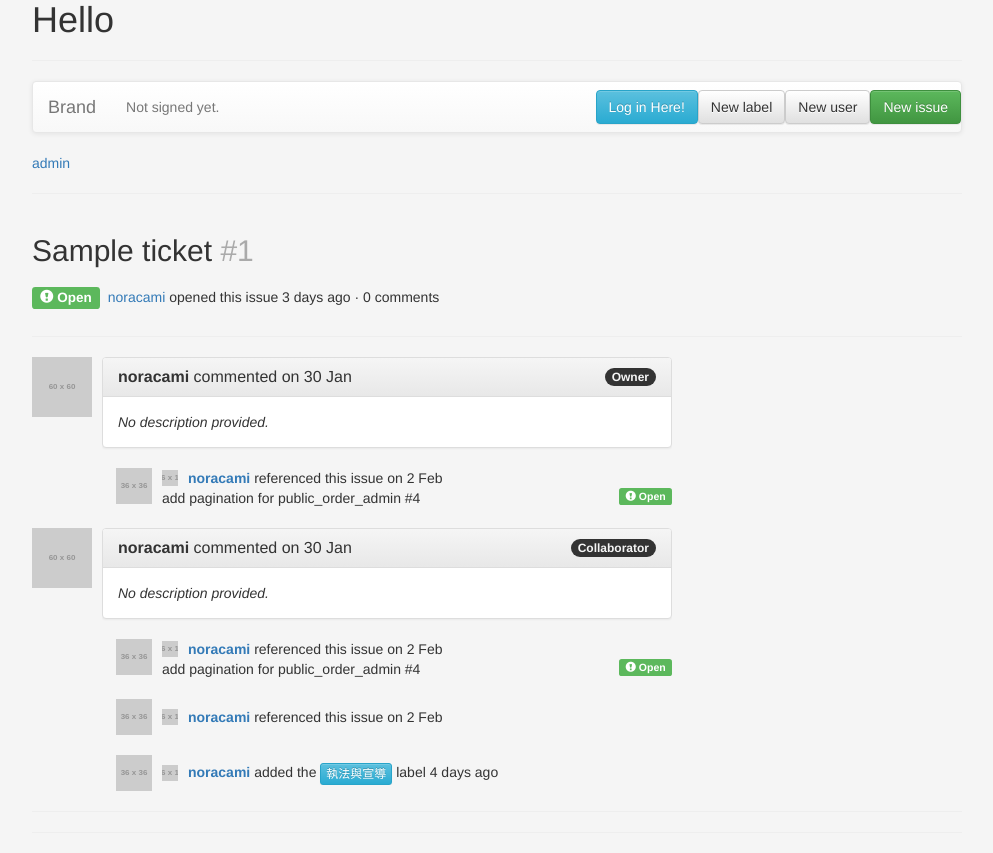
After one commit to noracami/track-it, a Django app: page /issues/1/ in a window 1280 px wide. The commit adds this page. Shown: the whole page, without its empty margins (168-1161 px from the left). Run offline with Django 3.2, Linux system fonts and the light colour scheme; tables that the repository leaves empty hold one stand-in row (values such as "Sample post"); grey boxes labelled with a size stand in for pictures from a placeholder-image service; some libraries are stand-ins or nearby versions.

Commit message:
Out of work
add nav bar
add login/out (just for beta)
add newissue

```diff
--- a/trackit/issues/admin.py
+++ b/trackit/issues/admin.py
@@ -1,6 +1,6 @@
 from django.contrib import admin
 from issues.models import (
-    Ticket, Label,
+    Ticket, Label, User, Comment, TicketStatus
     )
 
 
@@ -8,3 +8,6 @@ from issues.models import (
 # Register your models here.
 admin.site.register(Ticket)
 admin.site.register(Label)
+admin.site.register(User)
+admin.site.register(Comment)
+admin.site.register(TicketStatus)
--- a/trackit/issues/views.py
+++ b/trackit/issues/views.py
@@ -1,12 +1,54 @@
-from django.shortcuts import render
+from django.shortcuts import render, get_object_or_404, redirect
 from .models import Ticket, Label
+import hashlib
 
 # Create your views here.
 def home(request):
     issue = Ticket.objects.filter().order_by('-id')
-    label = Label.objects.filter().order_by('-id')
     readit = []
-    for ticket in issue:
-        readit.append(ticket.label_set.all())
-        pass#a
-    return render(request, 'home.html', {"issue": issue, "label": label, "readit": readit})
+    for i in issue:
+        issue_get = {}
+        issue_get['id'] = i.id
+        issue_get['title'] = i.ticket_title
+        issue_get['status'] = i.status
+        issue_get['time'] = i.time
+        issue_get['label'] = i.label_set.all()
+        readit.append(issue_get)
+        #pass
+    return render(request, 'home.html', {"readit": readit, "request": request})
+
+def issues(request, ticket_id):
+    issue = get_object_or_404(Ticket, id=ticket_id)
+    issue_get = {}
+    issue_get['id'] = issue.id
+    issue_get['title'] = issue.ticket_title
+    issue_get['status'] = issue.status
+    issue_get['time'] = issue.time
+    issue_get['label'] = issue.label_set.all()
+    return render(request, 'issues.html', {"issue_get": issue_get, "request": request})
+
+def newissues(request):
+    if "login" in request.session:
+        name = request.session['login']
+    else:
+        name = "default"
+    return render(request, 'newissues.html', {"issue_get": name, "request": request})
+
+def loginhere(request):
+
+    return render(request, 'loginhere.html', {"issue_get": "", "request": request})
+
+def login(request):
+    #TODO rewrite please
+    if request.method == 'POST':
+        if request.POST['login_password']:
+            plain = request.POST['login_password']
+            if hashlib.sha224(plain.encode()).hexdigest() == '71454996db126e238e278a202a7dbc49dda187ec4f8c9dfc95584900':
+                #login
+                request.session['login'] = request.POST['login_select']
+    return redirect('home')
+
+def logout(request):
+    if request.session['login']:
+        del request.session['login']
+    return redirect('home')
--- /dev/null
+++ b/trackit/static/css/base.css
@@ -0,0 +1,122 @@
+.comment-wraper {
+	width: 640px;
+}
+
+.row-message {
+	;
+}
+
+.row-status {
+	margin-bottom: 20px;
+	padding-left: 84px;
+}
+
+.row-issue-list {
+	margin-bottom: 20px;
+}
+
+/*
+ *
+ *
+ * Badge
+ *
+ *
+ *
+ *
+ */
+
+/*
+.btn-default .badge {
+  color: #fff;
+  background-color: #333;
+}
+.btn-primary .badge {
+  color: #337ab7;
+  background-color: #fff;
+}
+.btn-success .badge {
+  color: #5cb85c;
+  background-color: #fff;
+}
+.btn-info .badge {
+  color: #5bc0de;
+  background-color: #fff;
+}
+.btn-warning .badge {
+  color: #f0ad4e;
+  background-color: #fff;
+}
+.btn-danger .badge {
+  color: #d9534f;
+  background-color: #fff;
+}
+.badge {
+  display: inline-block;
+  min-width: 10px;
+  padding: 3px 7px;
+  font-size: 12px;
+  font-weight: bold;
+  line-height: 1;
+  color: #fff;
+  text-align: center;
+  white-space: nowrap;
+  vertical-align: baseline;
+  background-color: #777;
+  border-radius: 10px;
+}
+.badge:empty {
+  display: none;
+}
+.btn .badge {
+  position: relative;
+  top: -1px;
+}
+.btn-xs .badge {
+  top: 0;
+  padding: 1px 5px;
+}
+a.badge:hover,
+a.badge:focus {
+  color: #fff;
+  text-decoration: none;
+  cursor: pointer;
+}
+.list-group-item.active > .badge,
+.nav-pills > .active > a > .badge {
+  color: #337ab7;
+  background-color: #fff;
+}
+.list-group-item > .badge {
+  float: right;
+}
+.list-group-item > .badge + .badge {
+  margin-right: 5px;
+}
+.nav-pills > li > a > .badge {
+  margin-left: 3px;
+}
+.panel-default > .panel-heading .badge {
+  color: #f5f5f5;
+  background-color: #333;
+}
+.panel-primary > .panel-heading .badge {
+  color: #337ab7;
+  background-color: #fff;
+}
+.panel-success > .panel-heading .badge {
+  color: #dff0d8;
+  background-color: #3c763d;
+}
+.panel-info > .panel-heading .badge {
+  color: #d9edf7;
+  background-color: #31708f;
+}
+.panel-warning > .panel-heading .badge {
+  color: #fcf8e3;
+  background-color: #8a6d3b;
+}
+.panel-danger > .panel-heading .badge {
+  color: #f2dede;
+  background-color: #a94442;
+}
+*/
--- a/trackit/templates/base.html
+++ b/trackit/templates/base.html
@@ -15,6 +15,7 @@
         <link rel="stylesheet" href="https://maxcdn.bootstrapcdn.com/bootstrap/3.3.2/css/bootstrap.min.css">
         <!-- Optional theme -->
         <link rel="stylesheet" href="https://maxcdn.bootstrapcdn.com/bootstrap/3.3.2/css/bootstrap-theme.min.css">
+        <link rel="stylesheet" href="{% static "css/base.css" %}">
         <!-- favicon ico -->
         <link rel="shortcut icon" href="{% static "img/favicon.ico.png" %}">
 
@@ -27,8 +28,36 @@
 
     </head>
     <body style="background-color: #f5f5f5;">
-
-        <h1>hello</h1>
+        <div style="padding-left: 200px; padding-right: 150px;">
+            <div>
+                <a href="/" class="h1">Hello</a>
+            </div>
+            <hr>
+            <nav class="navbar navbar-default">
+                <div class="container-fluid">
+                    <div class="navbar-header">
+                        <a class="navbar-brand" href="#">
+                            Brand
+                        </a>
+                    </div>
+                    {% if request.session.login %}
+                    <p class="navbar-text">Signed in as {{ request.session.login }}</p>
+                    {% else %}
+                    <p class="navbar-text">Not signed yet.</p>
+                    {% endif %}
+                    <a href="/issues/new" type="button" class="btn btn-success navbar-btn navbar-right">New issue</a>
+                    <button type="button" class="btn btn-default navbar-btn navbar-right">New user</button>
+                    <button type="button" class="btn btn-default navbar-btn navbar-right">New label</button>
+                    {% if request.session.login %}
+                    <a href="/logout" type="button" class="btn btn-danger navbar-btn navbar-right">Log out!</a>
+                    {% else %}
+                    <a href="/loginhere" type="button" class="btn btn-info navbar-btn navbar-right">Log in Here!</a>
+                    {% endif %}
+                </div>
+            </nav>
+            <div>
+                <a href="/admin" target="_blank">admin</a>
+            </div>
             <hr>
             {% block hey %}
             <div>
@@ -36,6 +65,7 @@
             </div>
             {% endblock %}
             <hr>
+        </div>
 
         <!-- jQuery (necessary for Bootstrap's JavaScript plugins) -->
         <script src="https://code.jquery.com/jquery-2.1.3.min.js"></script>
--- /dev/null
+++ b/trackit/templates/issues.html
@@ -0,0 +1,145 @@
+{% extends "base.html" %}
+{% block hey %}
+    <div class="row">
+        <div class="col-md-8">
+            <h2>{{ issue_get.title }} <span style="color:#aaa">#{{ issue_get.id }}</span></h2>
+        </div>
+    </div>
+    <div style="float: left;">
+        <h4><span class="label label-success"><span class="glyphicon glyphicon-exclamation-sign" aria-hidden="true"></span> Open</span></h4>
+    </div>
+    <div><h4></h4>&nbsp;&nbsp;<a href="">noracami</a> opened this issue 3 days ago · 0 comments</div>
+    <div class="row"></div>
+    <hr>
+    <div class="comment-wraper">
+        <div class="row-message">
+            <div class="media">
+                <div class="media-left media-top">
+                    <a href="#">
+                        <img class="media-object" src="http://placehold.it/60x60" alt="...">
+                    </a>
+                </div>
+                <div class="media-body">
+                    <div class="panel panel-default">
+                        <div class="panel-heading container-fluid">
+                            <h3 class="panel-title" style="float: left;"><a href=""><strong>noracami</strong></a> commented on 30 Jan</h3>
+                            <span class="pull-right badge">Owner</span>
+                        </div>
+                        <div class="panel-body">
+                            <i>No description provided.</i>
+                        </div>
+                    </div>
+                </div>
+            </div>
+        </div>
+        <div class="row-message row-status">
+            <div class="media">
+                <div class="media-left media-top">
+                    <a href="#">
+                        <img class="media-object" src="http://placehold.it/36x36" alt="...">
+                    </a>
+                </div>
+                <div class="media-body">
+                    <div class="media">
+                        <div class="media-left media-middle">
+                            <a href="">
+                                <img class="media-object" src="http://placehold.it/16x16" alt="...">
+                            </a>
+                        </div>
+                        <div class="media-body">
+                            <a href=""><strong>noracami</strong></a> referenced this issue on 2 Feb
+                        </div>
+                    </div>
+                    <span>add pagination for public_order_admin #4</span>
+                    <span class="label label-success pull-right"><span class="glyphicon glyphicon-exclamation-sign" aria-hidden="true"></span> Open</span>
+                </div>
+            </div>
+        </div>
+        <div class="row-message">
+            <div class="media">
+                <div class="media-left media-top">
+                    <a href="#">
+                        <img class="media-object" src="http://placehold.it/60x60" alt="...">
+                    </a>
+                </div>
+                <div class="media-body">
+                    <div class="panel panel-default">
+                        <div class="panel-heading container-fluid">
+                            <h3 class="panel-title" style="float: left;"><a href=""><strong>noracami</strong></a> commented on 30 Jan</h3>
+                            <span class="pull-right badge">Collaborator</span>
+                        </div>
+                        <div class="panel-body">
+                            <i>No description provided.</i>
+                        </div>
+                    </div>
+                </div>
+            </div>
+        </div>
+        <div class="row-message row-status">
+            <div class="media">
+                <div class="media-left media-top">
+                    <a href="#">
+                        <img class="media-object" src="http://placehold.it/36x36" alt="...">
+                    </a>
+                </div>
+                <div class="media-body">
+                    <div class="media">
+                        <div class="media-left media-middle">
+                            <a href="">
+                                <img class="media-object" src="http://placehold.it/16x16" alt="...">
+                            </a>
+                        </div>
+                        <div class="media-body">
+                            <a href=""><strong>noracami</strong></a> referenced this issue on 2 Feb
+                        </div>
+                    </div>
+                    <span>add pagination for public_order_admin #4</span>
+                    <span class="label label-success pull-right"><span class="glyphicon glyphicon-exclamation-sign" aria-hidden="true"></span> Open</span>
+                </div>
+            </div>
+        </div>
+        <div class="row-message row-status">
+            <div class="media">
+                <div class="media-left media-top">
+                    <a href="#">
+                        <img class="media-object" src="http://placehold.it/36x36" alt="...">
+                    </a>
+                </div>
+                <div class="media-body media-middle">
+                    <div class="media">
+                        <div class="media-left media-middle">
+                            <a href="">
+                                <img class="media-object" src="http://placehold.it/16x16" alt="...">
+                            </a>
+                        </div>
+                        <div class="media-body">
+                            <a href=""><strong>noracami</strong></a> referenced this issue on 2 Feb
+                        </div>
+                    </div>
+                </div>
+            </div>
+        </div>
+        <div class="row-message row-status">
+            <div class="media">
+                <div class="media-left media-top">
+                    <a href="#">
+                        <img class="media-object" src="http://placehold.it/36x36" alt="...">
+                    </a>
+                </div>
+                <div class="media-body media-middle">
+                    <div class="media">
+                        <div class="media-left media-middle">
+                            <a href="">
+                                <img class="media-object" src="http://placehold.it/16x16" alt="...">
+                            </a>
+                        </div>
+                        <div class="media-body">
+                            <a href=""><strong>noracami</strong></a> added the <span class="btn btn-info btn-xs">執法與宣導</span> label 4 days ago
+                        </div>
+                    </div>
+                </div>
+            </div>
+        </div>
+    </div>
+    <hr>
+{% endblock %}
--- a/trackit/trackit/urls.py
+++ b/trackit/trackit/urls.py
@@ -7,5 +7,10 @@ urlpatterns = patterns('',
     # url(r'^blog/', include('blog.urls')),
 
     url(r'^$', 'issues.views.home', name='home'),
+    url(r'^issues/(?P<ticket_id>\d+)/$', 'issues.views.issues', name='issues'),
+    url(r'^issues/new/$', 'issues.views.newissues', name='newissues'),
+    url(r'^loginhere/$', 'issues.views.loginhere', name='loginhere'),
+    url(r'^login/$', 'issues.views.login', name='login'),
+    url(r'^logout/$', 'issues.views.logout', name='logout'),
     url(r'^admin/', include(admin.site.urls)),
 )
```
Also changed, not shown: trackit/issues/models.py (+26 -0 lines), trackit/templates/home.html (+36 -29 lines), trackit/templates/loginhere.html (added, +15 -0 lines), trackit/templates/newissues.html (added, +14 -0 lines), trackit/issues/migrations/0003_auto_20150317_1630.py (added), trackit/issues/migrations/0004_comment_ticket.py (added). Lines whose indentation alone changed are shown as unchanged.
